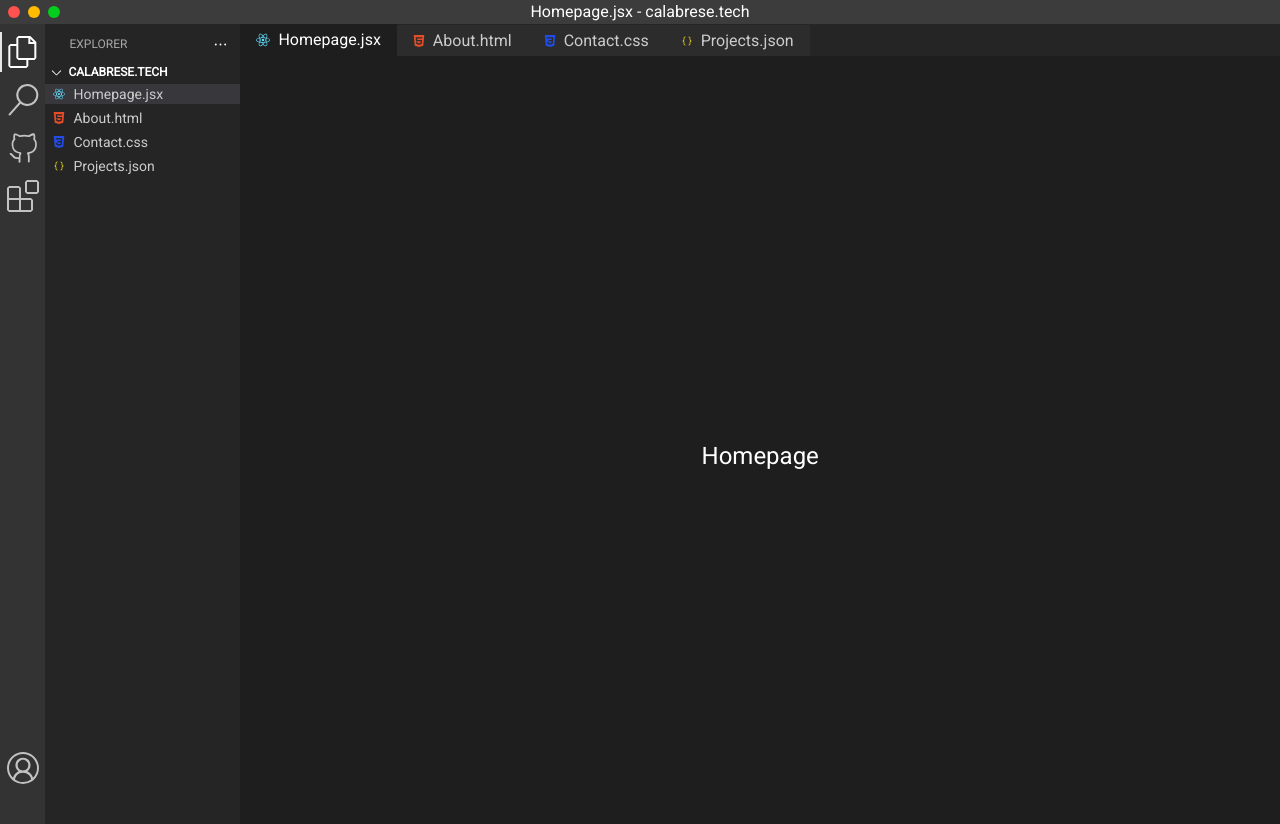
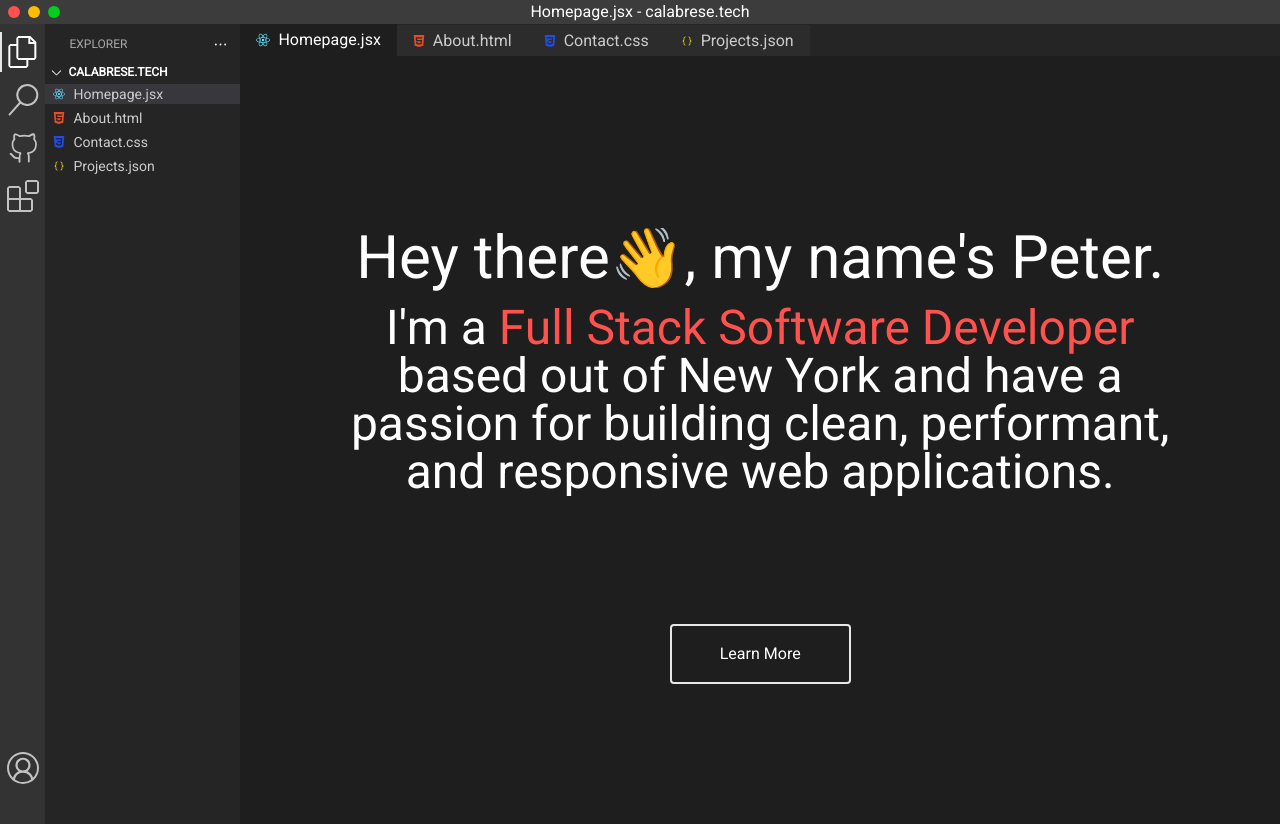
Before and after one commit to peter-calabrese/calabresetech-rewrite, a React (Vite) app: page / in a window 1280 px wide. Built offline with nearby package versions, Linux system fonts and the light colour scheme.

Commit message:
added homepage design

```diff
--- a/src/components/Webpages/Homepage.jsx
+++ b/src/components/Webpages/Homepage.jsx
@@ -1,8 +1,21 @@
-const Homepage = () => {
+import { motion } from "framer-motion"
+
+const Homepage = ({ setRedirect }) => {
     return (
-        <div className="text-white flex flex-col justify-center items-center h-screen">
-            <h1 className="text-2xl">Homepage</h1>
-        </div>
+        <motion.div className="text-white flex flex-col justify-center items-center h-screen"
+            animate={{
+                opacity: [0, 1],
+                y: [-100, 0],
+                transition: {
+                    duration: 1.4,
+                }
+            }}>
+            <div className="text-center">
+                <h1 className="flex justify-center text-6xl pb-4">Hey there <motion.div className="space-x-1" animate={{ rotate: [0, 70, -30, 70, -30, 0] }} transition={{ delay: 1, duration: 2 }} >👋</motion.div>, my name&apos;s Peter. </h1>
+                <h2 className="text-5xl 2xl:px-80 px-20">I&apos;m a <span className="text-Sunset-Orange ">Full Stack Software Developer</span> based out of New York and have a passion for building clean, performant, and responsive web applications.</h2>
+            </div>
+            <button className="mt-32 px-12 py-4 border-2 rounded hover:bg-react-logo hover:text-stone-700" onClick={() => { setRedirect('About.html') }} >Learn More</button>
+        </motion.div>
     );
 }
 export default Homepage;
```
